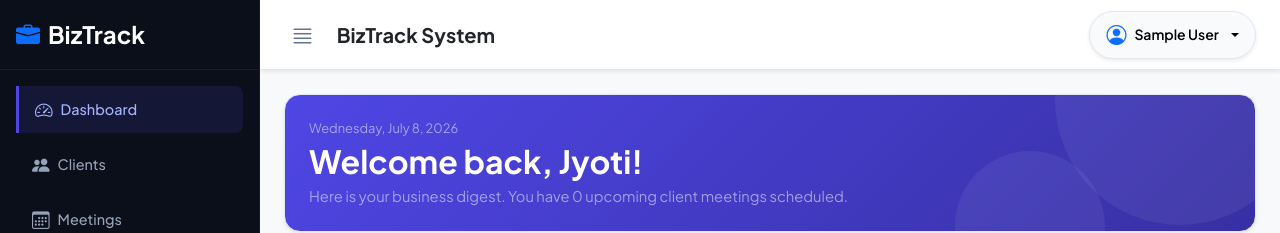
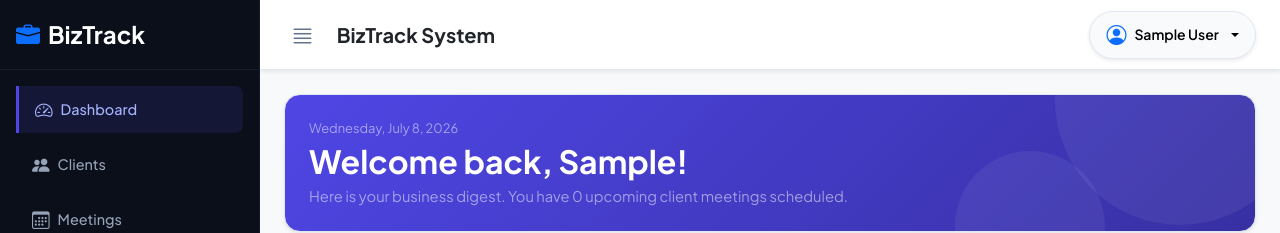
Before and after one commit to barmanjyotirsmoyee1996-eng/BizTrack, an Angular app in the folder biztrack-frontend/: page /dashboard in a window 1280 px wide. Shown: the top 233 px of the page. Built offline with nearby package versions, Linux system fonts and the light colour scheme; no server answers; sample sign-in values are in the browser's storage.

Commit message:
feat: dynamically greet logged-in user by their first name on the dashboard

```diff
--- a/biztrack-frontend/src/app/dashboard/dashboard.component.html
+++ b/biztrack-frontend/src/app/dashboard/dashboard.component.html
@@ -3,7 +3,7 @@
   <div class="card border-0 bg-gradient text-white rounded-4 p-4 mb-4 shadow-sm relative overflow-hidden position-relative">
     <div class="position-relative z-index-1">
       <p class="text-white-50 small mb-1">{{ todayDate | date:'fullDate' }}</p>
-      <h2 class="fw-bold mb-1">Welcome back, Jyoti!</h2>
+      <h2 class="fw-bold mb-1">Welcome back, {{ getFirstName() }}!</h2>
       <p class="mb-0 text-white-50 opacity-90">Here is your business digest. You have {{ stats.upcoming_meetings_count }} upcoming client meetings scheduled.</p>
     </div>
     <div class="banner-bubble bubble-1"></div>
--- a/biztrack-frontend/src/app/dashboard/dashboard.component.ts
+++ b/biztrack-frontend/src/app/dashboard/dashboard.component.ts
@@ -1,6 +1,7 @@
 import { Component, OnInit } from '@angular/core';
 import { DashboardService } from '../services/dashboard.service';
 import { ToastService } from '../services/toast.service';
+import { AuthService } from '../services/auth.service';
 
 @Component({
   selector: 'app-dashboard',
@@ -19,13 +20,18 @@ export class DashboardComponent implements OnInit {
   loading = true;
   expenseBreakdown: { category: string, amount: number, percentage: number }[] = [];
   todayDate = new Date();
+  currentUser: any = null;
 
   constructor(
     private dashboardService: DashboardService,
-    private toastService: ToastService
+    private toastService: ToastService,
+    private authService: AuthService
   ) {}
 
   ngOnInit(): void {
+    this.authService.currentUser$.subscribe(user => {
+      this.currentUser = user;
+    });
     this.loadStats();
   }
 
@@ -61,4 +67,11 @@ export class DashboardComponent implements OnInit {
       percentage: grandTotal > 0 ? Math.round((totals[cat] / grandTotal) * 100) : 0
     })).sort((a, b) => b.amount - a.amount);
   }
+
+  getFirstName(): string {
+    if (!this.currentUser || !this.currentUser.name) {
+      return 'User';
+    }
+    return this.currentUser.name.split(' ')[0];
+  }
 }
```
